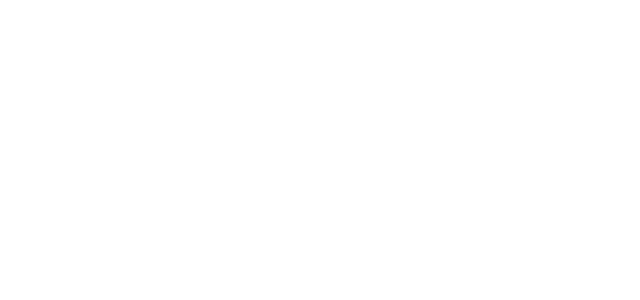
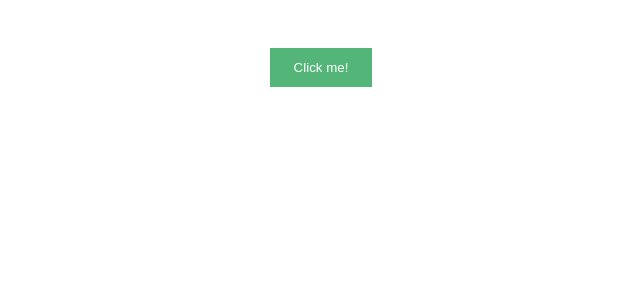
Before and after one commit to danMateer/test-app, a React (Create React App) app in the folder client/: page / in a window 1280 px wide. Shown: the top 300 px of the page, without its empty margins (319-959 px from the left). Built offline with nearby package versions, Linux system fonts and the light colour scheme.

Commit message:
BaseButton component

```diff
--- a/client/package.json
+++ b/client/package.json
@@ -36,5 +36,8 @@
       "last 1 firefox version",
       "last 1 safari version"
     ]
+  },
+  "devDependencies": {
+    "@types/styled-components": "^5.0.0"
   }
 }
--- /dev/null
+++ b/client/src/App.style.tsx
@@ -0,0 +1,7 @@
+import styled from 'styled-components'
+
+export const Container = styled.div`
+    max-width: 1170px;
+    margin: 3rem auto 0;
+    text-align: center;
+`
--- a/client/src/App.tsx
+++ b/client/src/App.tsx
@@ -1,11 +1,14 @@
 import React from 'react';
+
+import { BaseButton } from "./components/BaseButton/BaseButton";
+import { Container } from "./App.style";
 
 function App() {
   return (
-    <div className="App">
-
-    </div>
+    <Container>
+      <BaseButton>Click me!</BaseButton>
+    </Container>
   );
 }
 
-export default App;
+export { App };
--- /dev/null
+++ b/client/src/components/BaseButton/BaseButton.styles.tsx
@@ -0,0 +1,23 @@
+import styled, { css } from 'styled-components';
+
+export interface StyleProps {
+    rounded: boolean,
+    btnTheme: "positive" | "neutral"
+}
+
+export const Button = styled.button`
+    background-color: transparent;
+    border: none;
+    cursor: pointer;
+    padding: 12px 24px;
+    color: #fff;
+    ${({ rounded }: StyleProps) => rounded && css`
+        border-radius: 50%;
+        height: 80px;
+        width: 80px;
+    `};
+    ${({ btnTheme }: StyleProps) => btnTheme === "positive" && css`
+        background-color: #53b577;
+    `
+}
+`
--- /dev/null
+++ b/client/src/components/BaseButton/BaseButton.tsx
@@ -0,0 +1,22 @@
+import React, { ReactNode } from "react";
+import { Button, StyleProps } from "./BaseButton.styles";
+
+interface IProps extends Partial<StyleProps> {
+    children: ReactNode,
+    onClick?(e: React.SyntheticEvent): any
+};
+
+const BaseButton: React.FC<IProps> = ({
+        children,
+        onClick,
+        btnTheme= "positive",
+        rounded= false
+    }) => {
+    return (
+        <Button btnTheme={btnTheme} rounded={rounded} onClick={onClick}>
+            {children}
+        </Button>
+    )
+};
+
+export { BaseButton };
--- a/client/src/index.tsx
+++ b/client/src/index.tsx
@@ -1,6 +1,6 @@
 import React from 'react';
 import ReactDOM from 'react-dom';
-import App from './App';
+import { App } from './App';
 import './index.css'
 import * as serviceWorker from './serviceWorker';
 
```
Also changed, not shown: 1 other file (tests, documents, lock files or other folders).
